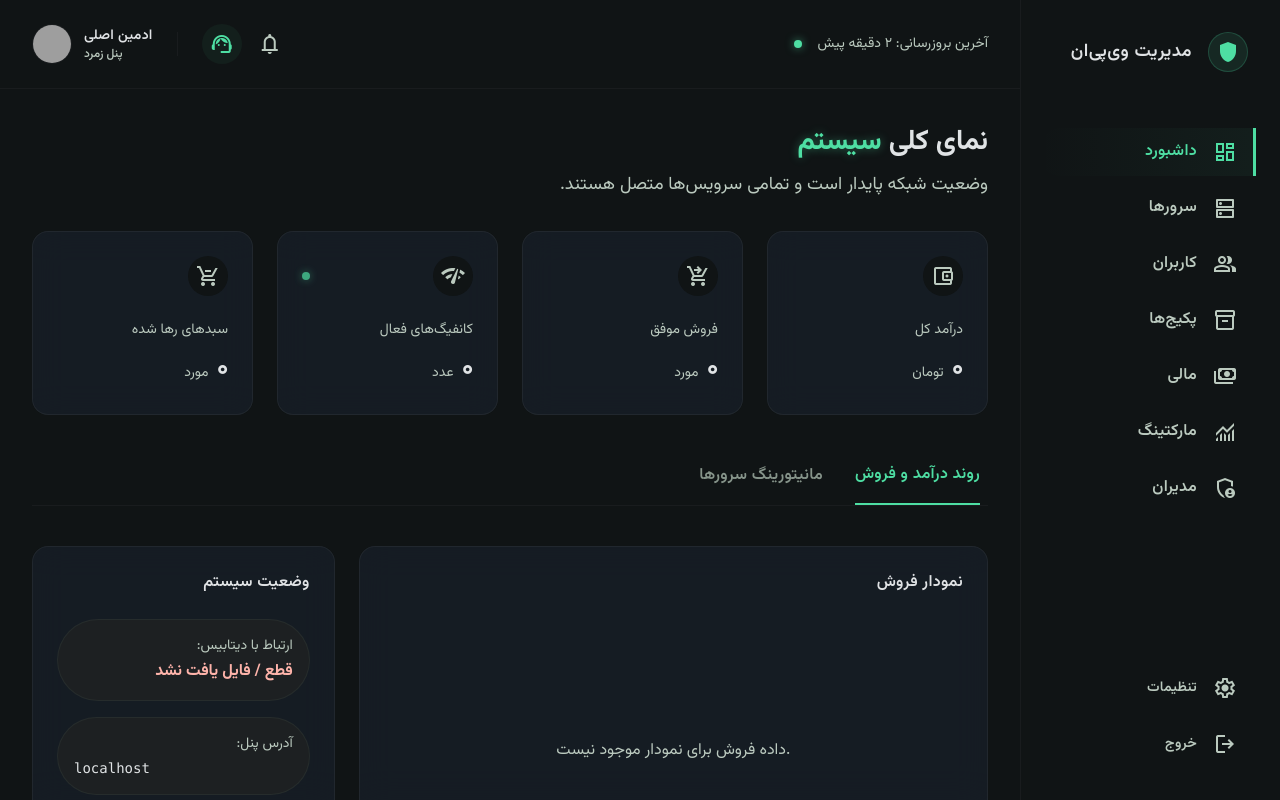
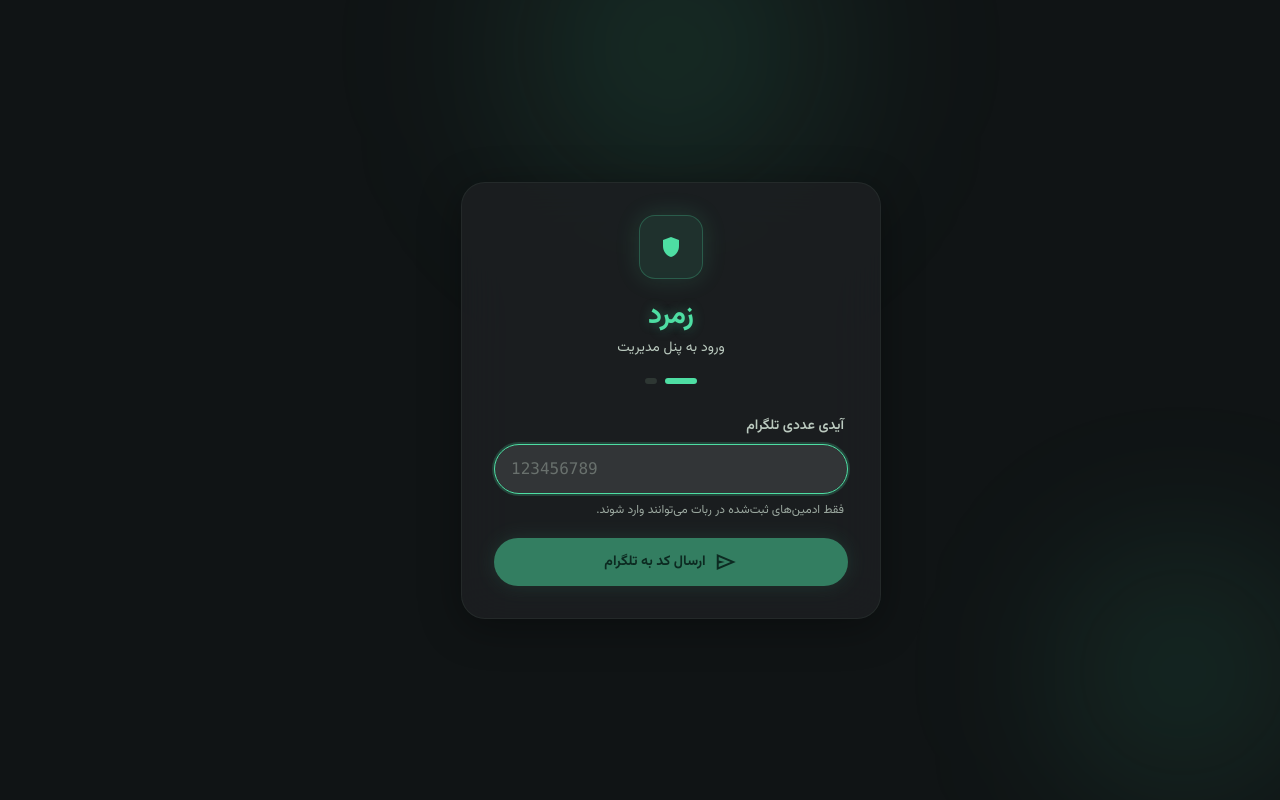
Before and after one commit to Miladmi1994/Admin-Pannel, a React (Vite) app: page / in a window 1280 px wide. Built offline with nearby package versions, Linux system fonts and the light colour scheme; no server answers; grey boxes are pictures that could not be loaded.

Commit message:
fix: rebuild login page UI and restore auth gate

```diff
--- a/src/App.tsx
+++ b/src/App.tsx
@@ -16,8 +16,15 @@ import Marketing from './pages/Marketing';
 import Admins from './pages/Admins';
 
 export default function App() {
-  // Start unauthenticated so user can see the login flow per prompt instructions
-  const [isAuthenticated, setIsAuthenticated] = useState(true);
+  const [isAuthenticated, setIsAuthenticated] = useState(
+    () => !!localStorage.getItem('adminToken')
+  );
+
+  const handleLogout = () => {
+    localStorage.removeItem('adminToken');
+    localStorage.removeItem('adminTelegramId');
+    setIsAuthenticated(false);
+  };
 
   if (!isAuthenticated) {
     return <Login onLogin={() => setIsAuthenticated(true)} />;
@@ -26,7 +33,7 @@ export default function App() {
   return (
     <BrowserRouter>
       <Routes>
-        <Route path="/" element={<Layout onLogout={() => setIsAuthenticated(false)} />}>
+        <Route path="/" element={<Layout onLogout={handleLogout} />}>
           <Route index element={<Dashboard />} />
           <Route path="servers" element={<Servers />} />
           <Route path="plans" element={<Plans />} />
--- a/src/components/Login.tsx
+++ b/src/components/Login.tsx
@@ -1,206 +1,311 @@
-import React, { useState, useRef } from 'react';
+import React, { useState, useRef, useEffect } from 'react';
 import { motion, AnimatePresence } from 'motion/react';
 
 export default function Login({ onLogin }: { onLogin: () => void }) {
   const [step, setStep] = useState<1 | 2>(1);
   const [userId, setUserId] = useState('');
-
-  // آرایه‌ای برای مدیریت ۵ کادر کد تایید
   const [otp, setOtp] = useState(['', '', '', '', '']);
   const inputRefs = useRef<(HTMLInputElement | null)[]>([]);
-
   const [loading, setLoading] = useState(false);
   const [message, setMessage] = useState('');
+  const [messageType, setMessageType] = useState<'success' | 'error' | null>(null);
 
-  // مرحله ۱: درخواست ارسال کد به تلگرام
+  useEffect(() => {
+    if (step === 2) {
+      inputRefs.current[0]?.focus();
+    }
+  }, [step]);
+
+  const showMessage = (text: string, type: 'success' | 'error') => {
+    setMessage(text);
+    setMessageType(type);
+  };
+
   const handleSendCode = async (e: React.FormEvent) => {
     e.preventDefault();
-    if (!userId.trim()) return;
+    const id = userId.trim();
+    if (!id || !/^\d+$/.test(id)) {
+      showMessage('لطفاً آیدی عددی تلگرام را به درستی وارد کنید.', 'error');
+      return;
+    }
 
     setLoading(true);
     setMessage('');
+    setMessageType(null);
 
     try {
       const res = await fetch('/api/auth/request-code', {
         method: 'POST',
         headers: { 'Content-Type': 'application/json' },
-        body: JSON.stringify({ telegramId: userId })
+        body: JSON.stringify({ telegramId: id }),
       });
       const data = await res.json();
 
       if (data.success) {
         setStep(2);
-        setMessage('✅ کد تایید پیامک شد');
+        showMessage('کد تایید به پی‌وی تلگرام شما ارسال شد.', 'success');
       } else {
-        setMessage('❌ ' + data.message);
+        showMessage(data.message || 'دسترسی مجاز نیست.', 'error');
       }
-    } catch (err) {
-      setMessage('❌ خطای ارتباط با سرور.');
+    } catch {
+      showMessage('خطا در ارتباط با سرور.', 'error');
     } finally {
       setLoading(false);
     }
   };
 
-  // مدیریت تایپ در کادرهای ۵ گانه
+  const fillOtp = (digits: string[]) => {
+    const next = ['', '', '', '', ''];
+    digits.slice(0, 5).forEach((d, i) => {
+      next[i] = d;
+    });
+    setOtp(next);
+    const focusIndex = Math.min(digits.length, 4);
+    inputRefs.current[focusIndex]?.focus();
+  };
+
   const handleOtpChange = (index: number, value: string) => {
-    if (!/^[0-9]*$/.test(value)) return; // فقط اجازه تایپ عدد
+    if (!/^[0-9]*$/.test(value)) return;
+
+    if (value.length > 1) {
+      fillOtp(value.split(''));
+      return;
+    }
 
     const newOtp = [...otp];
     newOtp[index] = value;
     setOtp(newOtp);
 
-    // پرش خودکار به کادر بعدی
     if (value && index < 4) {
       inputRefs.current[index + 1]?.focus();
     }
   };
 
+  const handleOtpPaste = (e: React.ClipboardEvent) => {
+    e.preventDefault();
+    const pasted = e.clipboardData.getData('text').replace(/\D/g, '');
+    if (pasted) fillOtp(pasted.split(''));
+  };
+
   const handleOtpKeyDown = (index: number, e: React.KeyboardEvent<HTMLInputElement>) => {
-    // برگشت خودکار به کادر قبلی با دکمه پاک کردن (Backspace)
     if (e.key === 'Backspace' && !otp[index] && index > 0) {
       inputRefs.current[index - 1]?.focus();
     }
   };
 
-  // مرحله ۲: بررسی کد و لاگین نهایی
   const handleLogin = async (e: React.FormEvent) => {
     e.preventDefault();
     const code = otp.join('');
 
     if (code.length < 5) {
-      setMessage('❌ لطفاً کد ۵ رقمی را کامل وارد کنید.');
+      showMessage('لطفاً کد ۵ رقمی را کامل وارد کنید.', 'error');
       return;
     }
 
     setLoading(true);
     setMessage('');
+    setMessageType(null);
 
     try {
       const res = await fetch('/api/auth/verify-code', {
         method: 'POST',
         headers: { 'Content-Type': 'application/json' },
-        body: JSON.stringify({ telegramId: userId, code })
+        body: JSON.stringify({ telegramId: userId.trim(), code }),
       });
       const data = await res.json();
 
       if (data.success) {
         localStorage.setItem('adminToken', data.token);
-        localStorage.setItem('adminTelegramId', userId);
-        onLogin(); // فراخوانی تابع والد برای نمایش داشبورد
+        localStorage.setItem('adminTelegramId', userId.trim());
+        onLogin();
       } else {
-        setMessage('❌ ' + data.message);
+        showMessage(data.message || 'کد نامعتبر است.', 'error');
       }
-    } catch (err) {
-      setMessage('❌ خطای ارتباط با سرور.');
+    } catch {
+      showMessage('خطا در ارتباط با سرور.', 'error');
     } finally {
       setLoading(false);
     }
   };
 
+  const resetToStep1 = () => {
+    setStep(1);
+    setMessage('');
+    setMessageType(null);
+    setOtp(['', '', '', '', '']);
+  };
+
   return (
-    <div className="flex min-h-screen items-center justify-center bg-background text-on-background p-4 rtl">
-      {/* Decorative Background Element */}
-      <div className="absolute top-1/2 left-1/2 -translate-x-1/2 -translate-y-1/2 w-[600px] h-[600px] bg-primary/5 rounded-full blur-[100px] pointer-events-none"></div>
+    <div className="relative isolate flex min-h-screen w-full items-center justify-center overflow-y-auto bg-background px-4 py-8 font-sans text-on-background rtl">
+      <div className="pointer-events-none absolute inset-0 overflow-hidden">
+        <div className="absolute -top-24 left-1/2 h-72 w-72 -translate-x-1/2 rounded-full bg-primary/15 blur-[100px]" />
+        <div className="absolute bottom-0 right-0 h-64 w-64 rounded-full bg-secondary/10 blur-[80px]" />
+      </div>
 
       <motion.div
-        initial={{ opacity: 0, y: 20 }}
+        initial={{ opacity: 0, y: 16 }}
         animate={{ opacity: 1, y: 0 }}
-        transition={{ duration: 0.4, ease: [0.16, 1, 0.3, 1] }}
-        className="w-full max-w-md rounded-3xl glass-panel p-8 shadow-[0_8px_32px_rgba(0,0,0,0.2)] backdrop-blur-xl relative z-10"
+        transition={{ duration: 0.35, ease: [0.16, 1, 0.3, 1] }}
+        className="relative z-10 w-full max-w-[420px] rounded-3xl border border-outline-variant/30 bg-surface-container/80 p-6 shadow-[0_8px_40px_rgba(0,0,0,0.35)] backdrop-blur-xl sm:p-8"
       >
         <div className="mb-8 text-center">
-          <div className="mx-auto mb-6 flex h-20 w-20 items-center justify-center rounded-full bg-primary/10 text-primary border border-primary/20 shadow-[0_0_20px_rgba(78,222,163,0.15)]">
-            <span className="material-symbols-outlined text-[40px]" style={{ fontVariationSettings: "'FILL' 1" }}>shield</span>
+          <div className="mx-auto mb-5 flex h-16 w-16 items-center justify-center rounded-2xl border border-primary/25 bg-primary/10 text-primary shadow-[0_0_24px_rgba(78,222,163,0.15)]">
+            <span
+              className="material-symbols-outlined text-[32px]"
+              style={{ fontVariationSettings: "'FILL' 1" }}
+            >
+              shield
+            </span>
           </div>
-          <h1 className="mb-2 font-headline-lg text-headline-lg text-primary" style={{ textShadow: '0 0 10px rgba(78, 222, 163, 0.4)' }}>زمرد</h1>
-          <p className="font-body-lg text-body-lg text-on-surface-variant">ورود به پنل مدیریت ربات</p>
+          <h1
+            className="mb-1 text-[28px] font-bold leading-tight text-primary"
+            style={{ textShadow: '0 0 12px rgba(78, 222, 163, 0.35)' }}
+          >
+            زمرد
+          </h1>
+          <p className="text-sm text-on-surface-variant">ورود به پنل مدیریت</p>
+
+          <div className="mt-5 flex items-center justify-center gap-2">
+            <span
+              className={`h-1.5 rounded-full transition-all ${step === 1 ? 'w-8 bg-primary' : 'w-3 bg-outline-variant/60'}`}
+            />
+            <span
+              className={`h-1.5 rounded-full transition-all ${step === 2 ? 'w-8 bg-primary' : 'w-3 bg-outline-variant/60'}`}
+            />
+          </div>
         </div>
 
-        {/* نمایش پیام‌های خطا یا موفقیت */}
-        {message && (
+        <AnimatePresence mode="wait">
+          {message && messageType && (
             <motion.div
-            initial={{ opacity: 0, y: -10 }}
+              key={message}
+              initial={{ opacity: 0, y: -8 }}
               animate={{ opacity: 1, y: 0 }}
-            className={`mb-6 p-3 rounded-xl text-sm font-medium text-center ${message.includes('✅') ? 'bg-primary/20 text-primary border border-primary/30' : 'bg-red-500/20 text-red-400 border border-red-500/30'}`}
+              exit={{ opacity: 0, y: -8 }}
+              className={`mb-5 rounded-xl border px-4 py-3 text-center text-sm leading-relaxed ${
+                messageType === 'success'
+                  ? 'border-primary/30 bg-primary/10 text-primary'
+                  : 'border-error/30 bg-error/10 text-error'
+              }`}
             >
               {message}
             </motion.div>
           )}
+        </AnimatePresence>
 
         <AnimatePresence mode="wait">
           {step === 1 ? (
             <motion.form
               key="step1"
-              initial={{ opacity: 0, x: -20 }}
+              initial={{ opacity: 0, x: 12 }}
               animate={{ opacity: 1, x: 0 }}
-              exit={{ opacity: 0, x: 20 }}
-              transition={{ duration: 0.3 }}
+              exit={{ opacity: 0, x: -12 }}
+              transition={{ duration: 0.25 }}
               onSubmit={handleSendCode}
+              className="space-y-5"
             >
-              <div className="mb-6 flex flex-col gap-2">
-                <label className="font-label-lg text-label-lg text-on-surface-variant pr-2">آیدی عددی تلگرام</label>
+              <div className="flex flex-col gap-2">
+                <label htmlFor="telegram-id" className="pr-1 text-sm font-semibold text-on-surface-variant">
+                  آیدی عددی تلگرام
+                </label>
                 <input
+                  id="telegram-id"
                   type="text"
+                  inputMode="numeric"
+                  pattern="[0-9]*"
                   dir="ltr"
                   value={userId}
-                  onChange={(e) => setUserId(e.target.value)}
-                  placeholder="مثال: 123456789"
-                  className="w-full bg-surface-variant border border-outline-variant/50 rounded-full px-5 py-3 text-on-surface font-body-md focus:outline-none focus:border-primary focus:ring-1 focus:ring-primary/50 transition-all text-left placeholder:text-on-surface-variant/50 font-mono"
+                  onChange={(e) => setUserId(e.target.value.replace(/\D/g, ''))}
+                  placeholder="123456789"
+                  className="w-full rounded-xl border border-outline-variant/50 bg-surface-variant px-4 py-3 font-mono text-left text-base text-on-surface placeholder:text-on-surface-variant/40 focus:border-primary focus:outline-none focus:ring-2 focus:ring-primary/20"
                   autoFocus
                   disabled={loading}
                 />
+                <p className="pr-1 text-xs text-on-surface-variant/80">
+                  فقط ادمین‌های ثبت‌شده در ربات می‌توانند وارد شوند.
+                </p>
               </div>
+
               <button
                 type="submit"
-                disabled={loading}
-                className="flex w-full items-center justify-center gap-2 rounded-full bg-primary py-3 font-semibold text-on-primary hover:bg-primary-fixed transition-colors shadow-[0_0_20px_rgba(16,185,129,0.3)] cursor-pointer hover:-translate-y-0.5 transform disabled:opacity-50 disabled:cursor-not-allowed"
+                disabled={loading || !userId.trim()}
+                className="flex w-full items-center justify-center gap-2 rounded-xl bg-primary py-3 text-sm font-bold text-on-primary shadow-[0_0_20px_rgba(78,222,163,0.25)] transition-all hover:bg-primary-fixed disabled:cursor-not-allowed disabled:opacity-50"
               >
-                <span>{loading ? 'در حال بررسی...' : 'ارسال کد تایید'}</span>
-                {!loading && <span className="material-symbols-outlined text-[20px]">arrow_back</span>}
+                {loading ? (
+                  <>
+                    <span className="material-symbols-outlined animate-spin text-[20px]">progress_activity</span>
+                    در حال بررسی...
+                  </>
+                ) : (
+                  <>
+                    <span className="material-symbols-outlined text-[20px]">send</span>
+                    ارسال کد به تلگرام
+                  </>
+                )}
               </button>
             </motion.form>
           ) : (
             <motion.form
               key="step2"
-              initial={{ opacity: 0, x: -20 }}
+              initial={{ opacity: 0, x: 12 }}
               animate={{ opacity: 1, x: 0 }}
-              exit={{ opacity: 0, x: 20 }}
-              transition={{ duration: 0.3 }}
+              exit={{ opacity: 0, x: -12 }}
+              transition={{ duration: 0.25 }}
               onSubmit={handleLogin}
+              className="space-y-5"
             >
-              <div className="mb-6 flex flex-col gap-2">
-                <label className="font-label-lg text-label-lg text-on-surface-variant pr-2">کد تایید پیامک شده</label>
-                <div className="flex gap-2 justify-center" dir="ltr">
+              <div className="rounded-xl border border-outline-variant/30 bg-surface-container-high/50 px-4 py-3 text-center">
+                <p className="text-xs text-on-surface-variant">کد به آیدی زیر در تلگرام ارسال شد</p>
+                <p className="mt-1 font-mono text-sm text-on-surface" dir="ltr">
+                  {userId}
+                </p>
+              </div>
+
+              <div className="flex flex-col gap-3">
+                <label className="text-center text-sm font-semibold text-on-surface-variant">
+                  کد ۵ رقمی تایید
+                </label>
+                <div
+                  className="mx-auto grid w-full max-w-[280px] grid-cols-5 gap-2 sm:gap-3"
+                  dir="ltr"
+                  onPaste={handleOtpPaste}
+                >
                   {[0, 1, 2, 3, 4].map((index) => (
                     <input
                       key={index}
-                      ref={(el) => (inputRefs.current[index] = el)}
+                      ref={(el) => {
+                        inputRefs.current[index] = el;
+                      }}
                       type="text"
+                      inputMode="numeric"
+                      autoComplete="one-time-code"
                       maxLength={1}
                       value={otp[index]}
                       onChange={(e) => handleOtpChange(index, e.target.value)}
                       onKeyDown={(e) => handleOtpKeyDown(index, e)}
                       disabled={loading}
-                      className="h-14 w-12 rounded-2xl bg-surface-variant border border-outline-variant/50 text-center text-xl font-bold text-on-surface focus:border-primary focus:outline-none focus:ring-1 focus:ring-primary/50 transition-all"
+                      className="aspect-square w-full min-w-0 rounded-xl border border-outline-variant/50 bg-surface-variant text-center text-lg font-bold text-on-surface focus:border-primary focus:outline-none focus:ring-2 focus:ring-primary/20 sm:text-xl"
                     />
                   ))}
                 </div>
               </div>
+
               <button
                 type="submit"
-                disabled={loading}
-                className="w-full rounded-full bg-primary py-3 font-semibold text-on-primary hover:bg-primary-fixed transition-colors shadow-[0_0_20px_rgba(16,185,129,0.3)] cursor-pointer hover:-translate-y-0.5 transform disabled:opacity-50 disabled:cursor-not-allowed"
+                disabled={loading || otp.join('').length < 5}
+                className="w-full rounded-xl bg-primary py-3 text-sm font-bold text-on-primary shadow-[0_0_20px_rgba(78,222,163,0.25)] transition-all hover:bg-primary-fixed disabled:cursor-not-allowed disabled:opacity-50"
               >
                 {loading ? 'در حال ورود...' : 'ورود به پنل'}
               </button>
+
               <button
                 type="button"
-                onClick={() => { setStep(1); setMessage(''); setOtp(['','','','','']); }}
+                onClick={resetToStep1}
                 disabled={loading}
-                className="mt-4 flex w-full items-center justify-center gap-2 font-label-md text-label-md text-on-surface-variant transition-colors hover:text-primary cursor-pointer disabled:opacity-50"
+                className="flex w-full items-center justify-center gap-1.5 text-sm text-on-surface-variant transition-colors hover:text-primary disabled:opacity-50"
               >
-                <span className="material-symbols-outlined text-[16px]">arrow_forward</span>
-                <span>بازگشت و اصلاح آیدی</span>
+                <span className="material-symbols-outlined text-[18px]">arrow_forward</span>
+                تغییر آیدی تلگرام
               </button>
             </motion.form>
           )}
--- a/src/index.css
+++ b/src/index.css
@@ -118,6 +118,23 @@
 }
 
 @layer base {
+  html, body, #root {
+    min-height: 100%;
+    height: 100%;
+  }
+
+  body {
+    font-family: var(--font-vazirmatn);
+  }
+
+  .material-symbols-outlined {
+    font-variation-settings: 'FILL' 0, 'wght' 400, 'GRAD' 0, 'opsz' 24;
+    line-height: 1;
+    display: inline-flex;
+    align-items: center;
+    justify-content: center;
+  }
+
   /* Custom Scrollbar */
   ::-webkit-scrollbar { width: 6px; height: 6px; }
   ::-webkit-scrollbar-track { background: transparent; }
```
Lines whose indentation alone changed are shown as unchanged.
